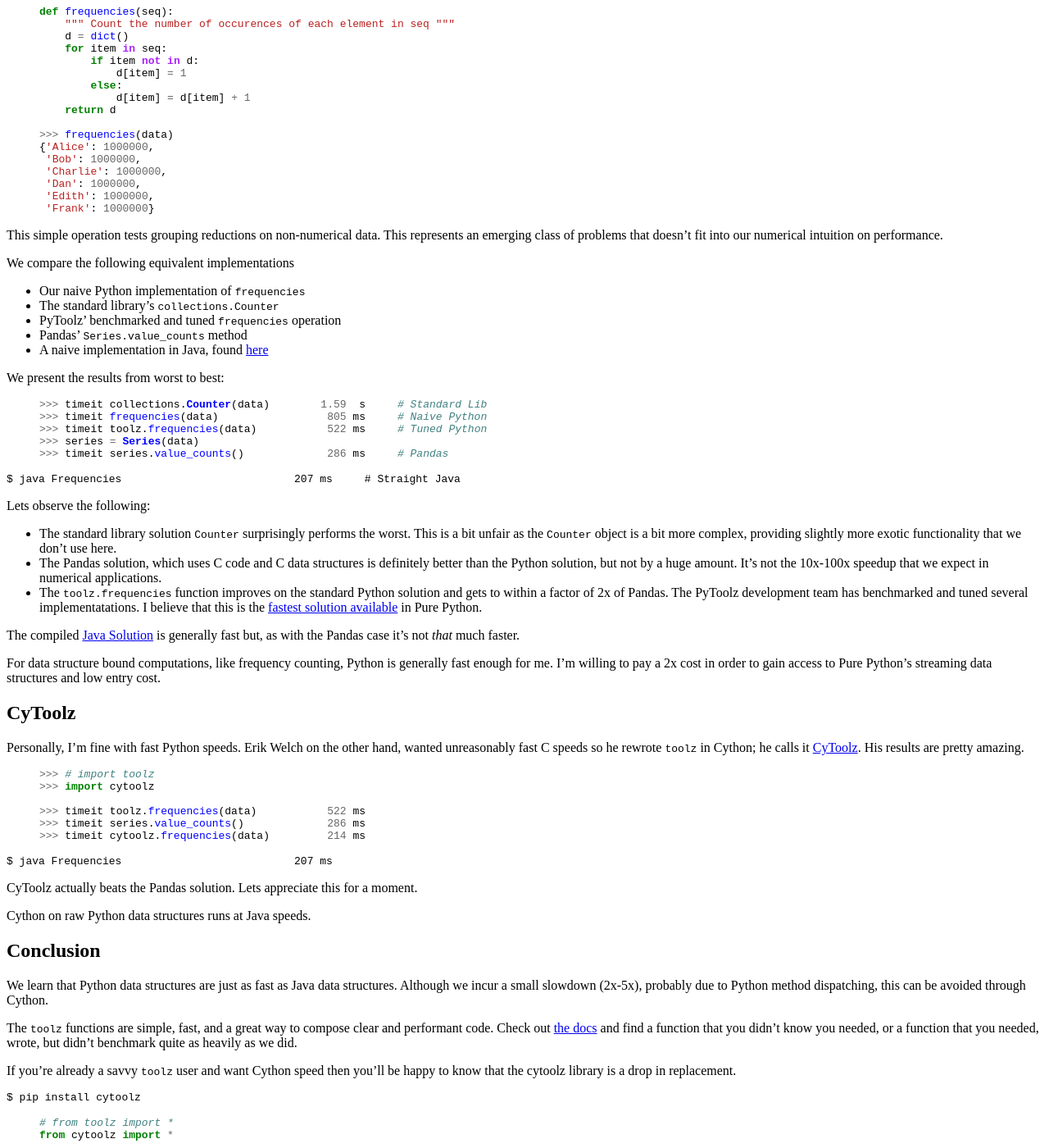
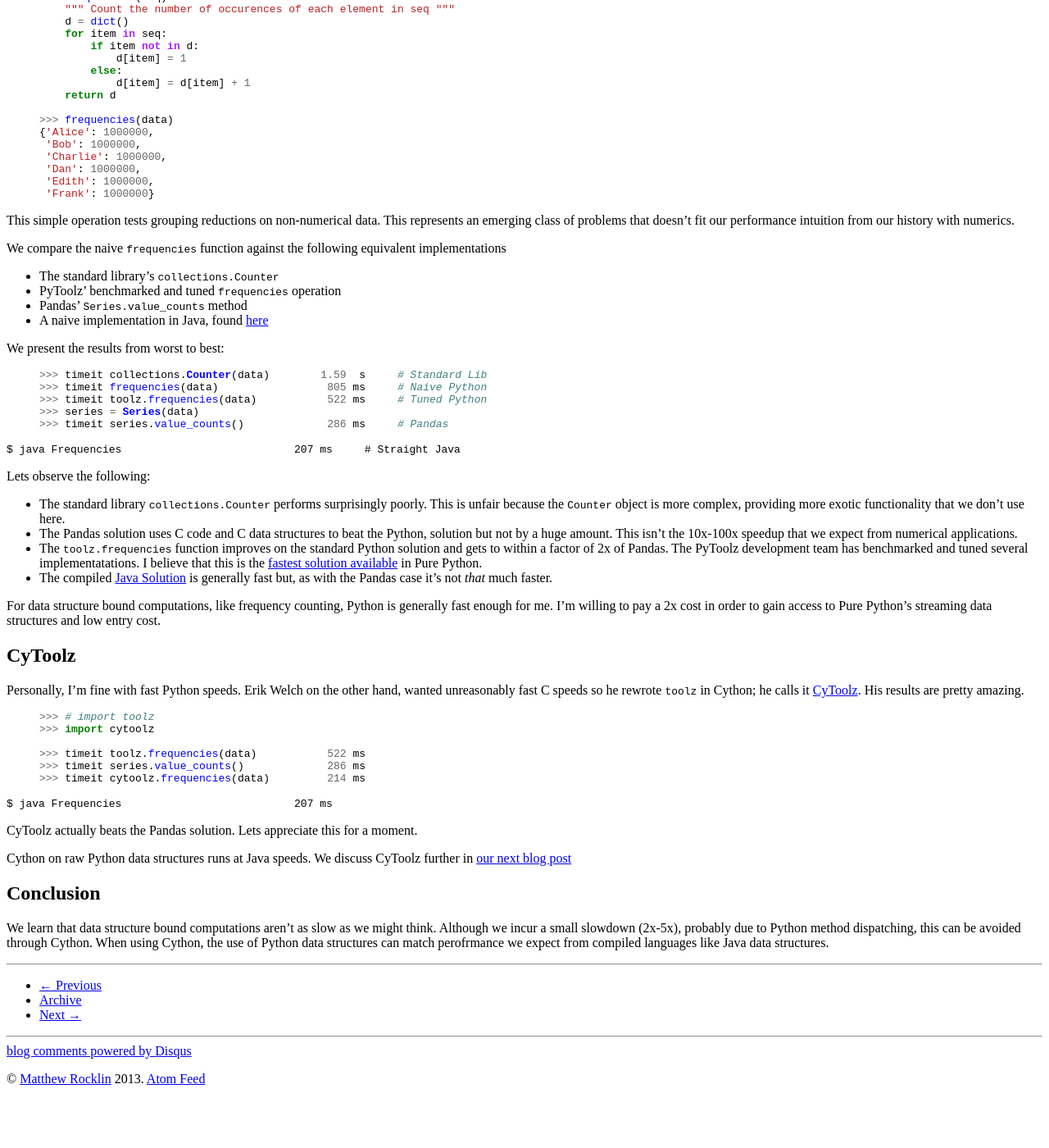
Before and after one commit to besyskymnbk/blog, a Jekyll site: the page built from _posts/work/2014-05-01-Fast-Data-Structures.md, in a window 1280 px wide and 1400 px high, scrolled down 1017 px. Shown: the whole window at 82% size. Built offline with Jekyll 4.4.1, drawn with Linux system fonts in a browser that asks for light colours; comment, search, counter and statistics services are not loaded; after the commit the page ends 2358 px from its top, so only the background shows below that; some of the changed text lies outside the part shown.

Commit message:
edits to cytoolz

```diff
--- a/_posts/work/2014-05-01-Fast-Data-Structures.md
+++ b/_posts/work/2014-05-01-Fast-Data-Structures.md
@@ -29,18 +29,17 @@ timeit np.s100 loops, best of 3: 7.79 ms per loop
 1000 loops, best of 3: 725 µs per loop
 {% endhighlight %}
 
-Generally speaking anything involving loops and lots of arithmetic operations
-is much slower than the equivalent C or Java code.  For this we use one of
-the numeric projects like NumPy, Cython, Theano, or Numba.
+Numerical Python with lots of loops is much slower than the equivalent C or
+Java code.  For this we use one of the numeric projects like NumPy, Cython,
+Theano, or Numba.
 
 
 ## But that only applies to normally cheap operations
 
-This slowdown is especially true of small arithmetic operations which incur a
-high overhead relative to their cost in C.  However, for more complex
-operations, like data structure random access, this overhead is less important.
-Consider the relative difference between integer addition and dictionary
-assignment.
+This slowdown occurs for cheap operations for which the Python overhead
+is large relative to their cost in C.  However for more complex operations,
+like data structure random access, this overhead is less important.  Consider
+the relative difference between integer addition and dictionary assignment.
 
 {% highlight Python %}
 >>> x, y = 3, 3
@@ -60,10 +59,10 @@ micro-benchmarks like this are hard to do well.*
 
 ## Micro-Benchmark: Frequency Counting
 
-*Warning: cherry-picked example*
+*Warning: cherry-picked*
 
 To really show off the speed of Python data structures lets count frequencies
-of strings.  I.e. given a long list of repeated strings like the following:
+of strings.  I.e. given a long list of strings
 
 {% highlight Python %}
 >>> data = ['Alice', 'Bob', 'Charlie', 'Dan', 'Edith', 'Frank'] * 1000000
@@ -93,12 +92,11 @@ def frequencies(seq):
 {% endhighlight %}
 
 This simple operation tests grouping reductions on non-numerical data.
-This represents an emerging class of problems that doesn't fit into our
-numerical intuition on performance.
+This represents an emerging class of problems that doesn't fit our
+performance intuition from our history with numerics.
 
-We compare the following equivalent implementations
+We compare the naive `frequencies` function against the following equivalent implementations
 
-*   Our naive Python implementation of `frequencies`
 *   The standard library's `collections.Counter`
 *   PyToolz' benchmarked and tuned `frequencies` operation
 *   Pandas' `Series.value_counts` method
@@ -120,20 +118,18 @@ $ java Frequencies                           207 ms     # Straight Java
 
 Lets observe the following:
 
-*   The standard library solution `Counter` surprisingly performs the
-    worst.  This is a bit unfair as the `Counter` object is a bit more complex,
-    providing slightly more exotic functionality that we don't use here.
-*   The Pandas solution, which uses C code and C data structures is definitely
-    better than the Python solution, but not by a huge amount.  It's not the
-    10x-100x speedup that we expect in numerical applications.
+*   The standard library `collections.Counter` performs surprisingly poorly.
+    This is unfair because the `Counter` object is more complex,
+    providing more exotic functionality that we don't use here.
+*   The Pandas solution uses C code and C data structures to beat the Python,
+    solution but not by a huge amount.  This isn't the 10x-100x speedup that
+    we expect from numerical applications.
 *   The `toolz.frequencies` function improves on the standard Python solution
     and gets to within a factor of 2x of Pandas.   The PyToolz development team
     has benchmarked and tuned several implementatations.  I believe that this is
     the [fastest solution available](http://toolz.readthedocs.org/en/latest/_modules/toolz/itertoolz.html#frequencies) in Pure Python.
-
-The compiled [Java
-Solution](https://gist.github.com/mrocklin/3a774401288a5aad12c6) is generally
-fast but, as with the Pandas case it's not *that* much faster.
+*   The compiled [Java Solution](https://gist.github.com/mrocklin/3a774401288a5aad12c6)
+    is generally fast but, as with the Pandas case it's not *that* much faster.
 
 For data structure bound computations, like frequency counting, Python is
 generally fast enough for me.  I'm willing to pay a 2x cost in order to gain
@@ -161,29 +157,16 @@ $ java Frequencies                           207 ms
 
 CyToolz actually beats the Pandas solution.  Lets appreciate this for a moment.
 
-Cython on raw Python data structures runs at Java speeds.
+Cython on raw Python data structures runs at Java speeds.  We discuss CyToolz
+further in [our next blog
+post](http://matthewrocklin.com/blog/work/2014/05/01/Introducing-CyToolz/)
 
 
 Conclusion
 ----------
 
-We learn that Python data structures are just as fast as Java data structures.
-Although we incur a small slowdown (2x-5x), probably due to Python method
-dispatching, this can be avoided through Cython.
-
-The `toolz` functions are simple, fast, and a great way to compose clear and
-performant code.  Check out [the docs](http://toolz.readthedocs.org/) and find
-a function that you didn't know you needed, or a function that you needed,
-wrote, but didn't benchmark quite as heavily as we did.
-
-If you're already a savvy `toolz` user and want Cython speed then you'll be
-happy to know that the cytoolz library is a drop in replacement.
-
-    $ pip install cytoolz
-
-{% highlight Python %}
-# from toolz import *
-from cytoolz import *
-{% endhighlight %}
-
-Most functions improve by 2x-5x with some fantastic exceptions.
+We learn that data structure bound computations aren't as slow as we might
+think.  Although we incur a small slowdown (2x-5x), probably due to Python method
+dispatching, this can be avoided through Cython. When using Cython, the use of
+Python data structures can match perofrmance we expect from compiled languages
+like Java data structures.
```
Also changed, not shown: _posts/work/2014-05-01-Introducing-CyToolz.md (+16 -14 lines).
